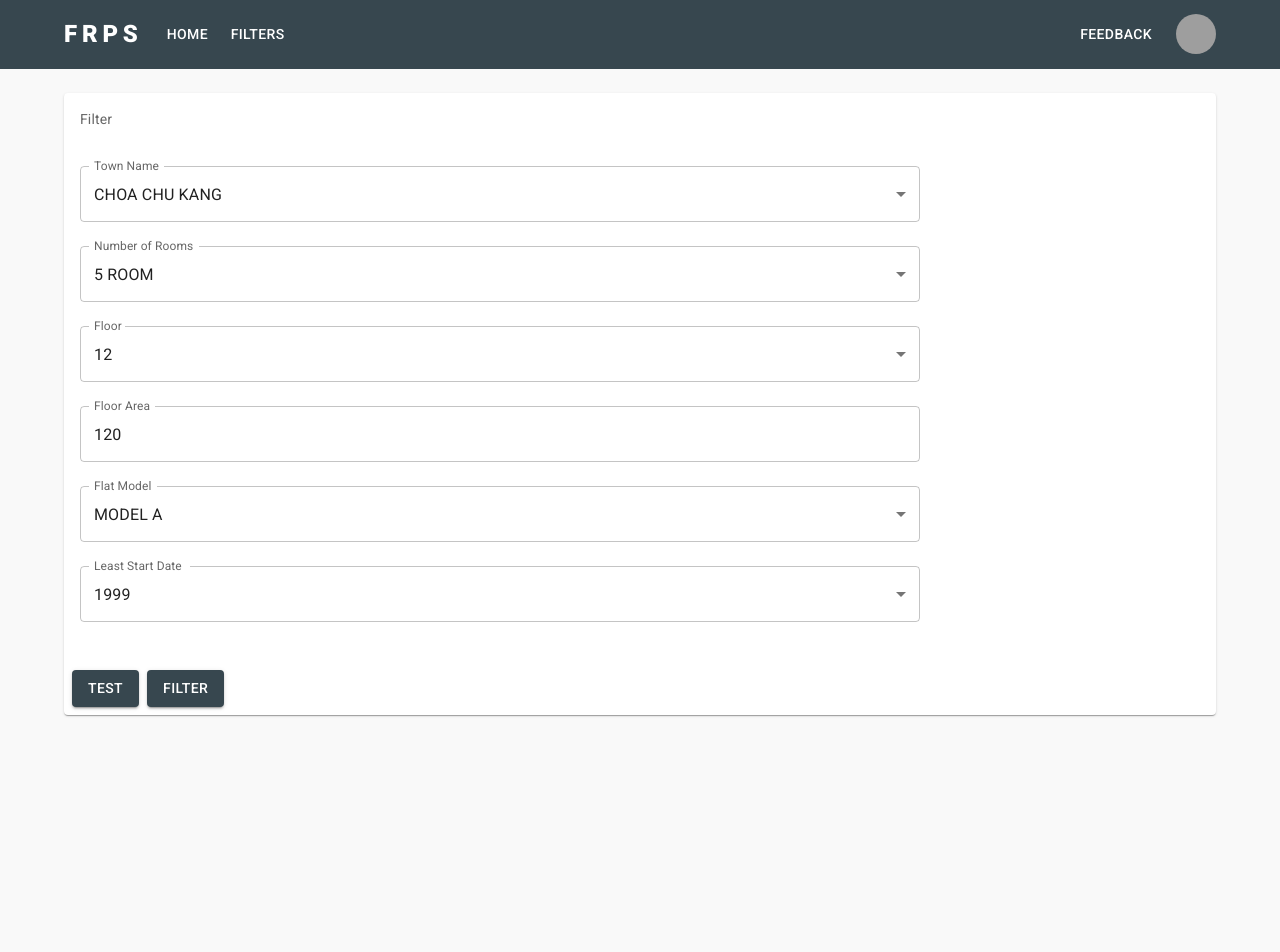
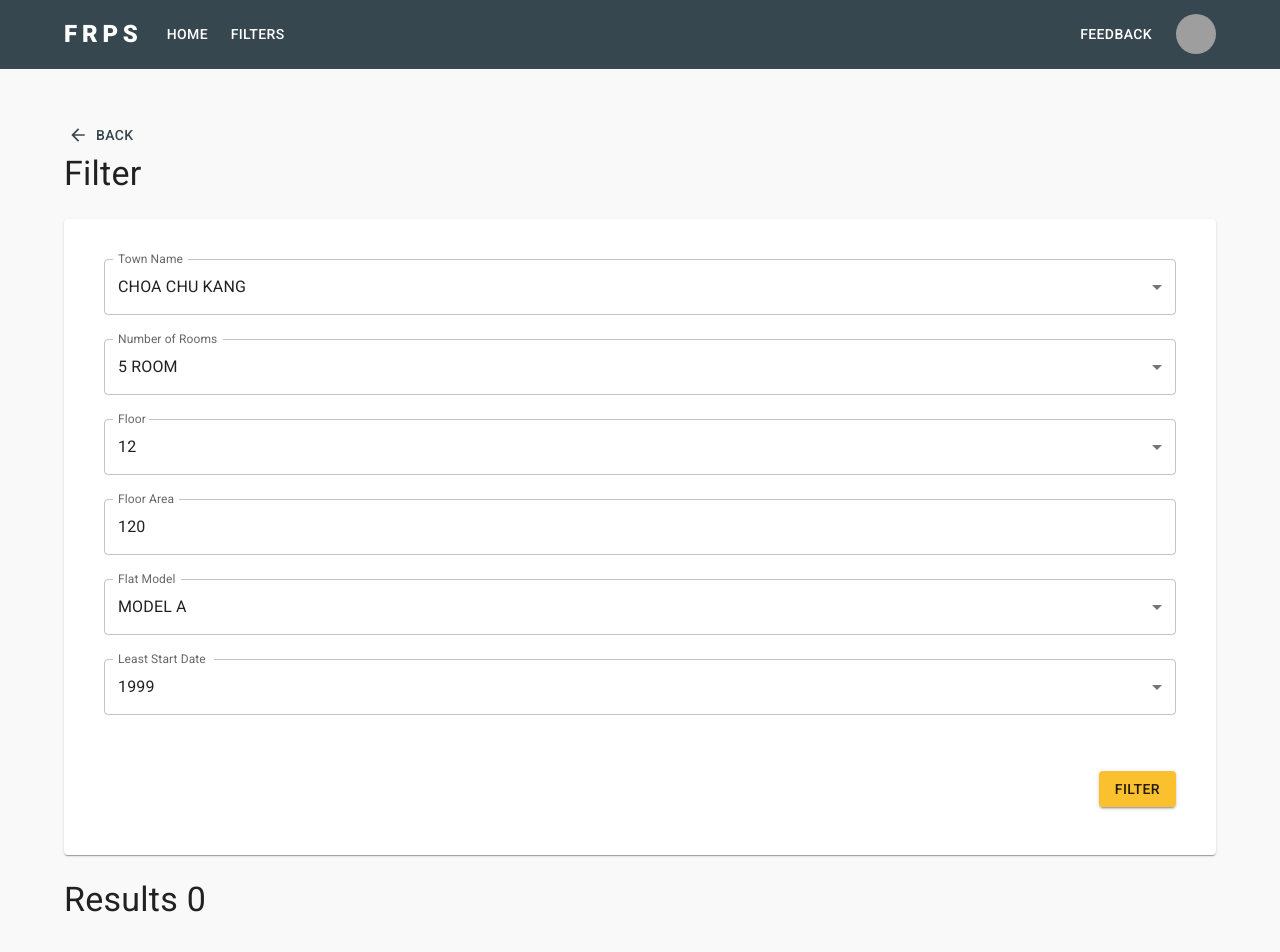
Before and after one commit to M2-Luminous/SC2006-Sinister-Six, a React (Create React App) app in the folder frontend/frps/: page /filters in a window 1280 px wide. Shown: the top 952 px of the page. Built offline with nearby package versions, Linux system fonts and the light colour scheme; grey boxes are pictures that could not be loaded.

Commit message:
Fixed Filter.js

```diff
--- a/frontend/frps/src/Boundary/Filter.js
+++ b/frontend/frps/src/Boundary/Filter.js
@@ -6,10 +6,17 @@ import CardContent from '@mui/material/CardContent';
 import Button from '@mui/material/Button';
 import Typography from '@mui/material/Typography';
 import Select from '@mui/material/Select';
-import { FormControl, TextField } from '@mui/material';
+import { FormControl, LinearProgress, TextField } from '@mui/material';
 import InputLabel from '@mui/material/InputLabel'
 import MenuItem from '@mui/material/MenuItem';
-import { Container } from '@mui/system';
+import { Container, Box } from '@mui/system';
+
+import Flat from '../Entity/Flat';
+import { getFilteredFlats } from '../Control/DatabaseController';
+import HouseCards from './UIElements/HouseCards';
+import ArrowBackIcon from '@mui/icons-material/ArrowBack';
+import CircularProgress from '@mui/material/CircularProgress';
+
 
 const towns = [
     "ANG MO KIO",
@@ -92,6 +99,90 @@ const leaseDates = () => {
     return dates
 }
 
+
+export const FilterToolbar = () => {
+    return (
+        <Box
+            sx={{
+                alignItems: 'center',
+                display: 'flex',
+                justifyContent: 'space-between',
+                flexWrap: 'wrap',
+                m: -1
+            }}
+        >
+            <Typography
+                sx={{ m: 1 }}
+                variant="h4"
+            >
+                Filter
+            </Typography>
+            {/* <Box sx={{ m: 1 }}>
+                <Button
+                    startIcon={(<UploadIcon fontSize="small" />)}
+                    sx={{ mr: 1 }}
+                >
+                    Import
+                </Button>
+                <Button
+                    startIcon={(<DownloadIcon fontSize="small" />)}
+                    sx={{ mr: 1 }}
+                >
+                    Export
+                </Button>
+                <Button
+                    color="primary"
+                    variant="contained"
+                >
+                    Add Customers
+                </Button>
+            </Box> */}
+        </Box>
+    );
+}
+
+export const FilterResultsToolbar = ({ resultLength }) => {
+    return (
+        <Box
+            sx={{
+                alignItems: 'center',
+                display: 'flex',
+                justifyContent: 'space-between',
+                flexWrap: 'wrap',
+                m: -1
+            }}
+        >
+            <Typography
+                sx={{ m: 1 }}
+                variant="h4"
+            >
+                Results {resultLength}
+            </Typography>
+            {/* <Box sx={{ m: 1 }}>
+                <Button
+                    startIcon={(<UploadIcon fontSize="small" />)}
+                    sx={{ mr: 1 }}
+                >
+                    Import
+                </Button>
+                <Button
+                    startIcon={(<DownloadIcon fontSize="small" />)}
+                    sx={{ mr: 1 }}
+                >
+                    Export
+                </Button>
+                <Button
+                    color="primary"
+                    variant="contained"
+                >
+                    Add Customers
+                </Button>
+            </Box> */}
+        </Box>
+    );
+}
+
+
 const Filter = () => {
 
     const [filter, setFilter] = useState({
@@ -102,6 +193,11 @@ const Filter = () => {
         flatModel: 'MODEL A',
         leaseStartDate: '1999'
     });
+
+    const [flatList, setFlatList] = useState([]);
+    const [justEntered, setJustEntered] = useState(true);
+    const [isLoading, setIsLoading] = useState(false);
+    const [resultLength, setResultLength] = useState(0);
 
     const test = () => {
         console.log("STRINGYFYING");
@@ -131,18 +227,69 @@ const Filter = () => {
         console.log("updatedValue:" + filter.townName);
     }
 
+    const handleFilter = (event) => {
+
+        setIsLoading(true);
+        setFlatList({});
+        (async () => {
+            try {
+                let flats = await getFilteredFlats(filter.townName, filter.noOfRooms);
+                setFlatList(
+                    flatList.concat(
+                        flats.docs.map(
+                            (doc) =>
+                                new Flat(
+                                    doc.id,
+                                    doc.data().block,
+                                    doc.data().flat_model,
+                                    doc.data().flat_type,
+                                    doc.data().floor_area_sqm,
+                                    doc.data().lease_commence_date,
+                                    doc.data().month,
+                                    doc.data().resale_price,
+                                    doc.data().storey_range,
+                                    doc.data().street_name,
+                                    doc.data().town
+                                )
+                        )
+                    )
+                );
+
+                setIsLoading(false);
+                // setResultLength(flatList.length());
+                console.log(flatList);
+
+            } catch (err) {
+                console.log("ERROR" + err);
+            }
+
+        })();
+
+    }
+
     return (
+
+        <Box
+            component="main"
+            sx={{
+                flexGrow: 1,
+                py: 3,
+            }}
+        >
             <Container>
-            <Card sx={{ ml: "auto", mr: "auto" }} >
+                <Button
+                    startIcon={<ArrowBackIcon fontSize="small" />}
+                    onClick={() => {
+                    }}
+                >
+                    Back
+                </Button>
+
+                <FilterToolbar />
+
+                <Card sx={{ my: 3, p: 3 }} >
                     <CardContent>
-                    <Typography sx={{ fontSize: 14 }} color="text.secondary" gutterBottom>
-                        Filter
-                    </Typography>
-                </CardContent>
-
-                <CardContent>
-
-                    <FormControl sx={{ width: "75%", mb: 3 }}>
+                        <FormControl sx={{ width: "100%", mb: 3 }}>
                             <InputLabel id="town-select-label">Town Name</InputLabel>
                             <Select
                                 labelId="town-select-label"
@@ -162,7 +309,7 @@ const Filter = () => {
                             </Select>
                         </FormControl>
 
-                    <FormControl sx={{ width: "75%", mb: 3 }}>
+                        <FormControl sx={{ width: "100%", mb: 3 }}>
                             <InputLabel id="noOfRooms-select-label">Number of Rooms</InputLabel>
                             <Select
                                 labelId="noOfRooms-select-label"
@@ -180,7 +327,7 @@ const Filter = () => {
                             </Select>
                         </FormControl>
 
-                    <FormControl sx={{ width: "75%", mb: 3 }}>
+                        <FormControl sx={{ width: "100%", mb: 3 }}>
                             <InputLabel id="floor-select-label">Floor</InputLabel>
                             <Select
                                 labelId="floor-select-label"
@@ -198,7 +345,7 @@ const Filter = () => {
                             </Select>
                         </FormControl>
 
-                    <FormControl sx={{ width: "75%", mb: 3 }}>
+                        <FormControl sx={{ width: "100%", mb: 3 }}>
                             <TextField
                                 id="floorArea-input"
                                 label="Floor Area"
@@ -212,7 +359,7 @@ const Filter = () => {
 
                         </FormControl>
 
-                    <FormControl sx={{ width: "75%", mb: 3 }}>
+                        <FormControl sx={{ width: "100%", mb: 3 }}>
                             <InputLabel id="flatModel-select-label">Flat Model</InputLabel>
                             <Select
                                 labelId="flatModel-select-label"
@@ -229,7 +376,7 @@ const Filter = () => {
                             </Select>
                         </FormControl>
 
-                    <FormControl sx={{ width: "75%", mb: 3 }}>
+                        <FormControl sx={{ width: "100%", mb: 3 }}>
                             <InputLabel id="leaseStartDate-select-label">Least Start Date</InputLabel>
                             <Select
                                 labelId="leaseStartDate-select-label"
@@ -248,13 +395,25 @@ const Filter = () => {
 
                     </CardContent>
 
-                <CardActions>
-                    <Button onClick={test} variant="contained">test</Button>
+                    <CardContent sx={{ display: 'flex', justifyContent: 'flex-end' }}>
 
-                    <Button variant="contained">Filter</Button>
-                </CardActions>
+                        <Button variant="contained" onClick={() => (
+                            handleFilter()
+                        )} color="secondary">Filter</Button>
+
+                    </CardContent>
                 </Card >
-        </Container>
+
+                <FilterResultsToolbar resultLength={resultLength} />
+
+                <Box sx={{ pt: 3 }}>
+                    {isLoading ? <LinearProgress /> : <HouseCards flats={flatList} />}
+
+                </Box>
+
+
+            </Container >
+        </Box >
     );
 }
 
--- a/frontend/frps/src/Control/DatabaseController.js
+++ b/frontend/frps/src/Control/DatabaseController.js
@@ -1,5 +1,5 @@
 import { initializeApp } from 'firebase/app';
-import { getFirestore, collection, getDocs, doc, getDoc, setDoc, addDoc, updateDoc, limit, query, orderBy, startAfter, deleteDoc } from "firebase/firestore";
+import { getFirestore, collection, getDocs, doc, getDoc, setDoc, addDoc, updateDoc, limit, query, orderBy, startAfter, deleteDoc, where } from "firebase/firestore";
 
 const firebaseConfig = {
     apiKey: "AIzaSyAO1UltJ3w_L0PihYZh5yOAqc3tZzKMjlY",
@@ -99,21 +99,49 @@ export const getOneFlat = async (flatID) => {
     return await getDoc(ref);
 }
 
+// Filter handlers
+
+export const getFilteredFlats = async (townName, noOfRooms) => {
+    console.log("calledFilteredFlats");
+    const q = query(
+        collection(db, "data"),
+        orderBy("resale_price"),
+        where("town", "==", townName),
+        where("flat_type", "==", noOfRooms),
+        limit(50)
+    );
+
+    return await getDocs(q);
+}
+
+
+// await Promise.all([getDocs(q), getDocs(q1)]).then((values) => {
+//     allData = values;
+//     //print allData
+
+// });
+
+
+// Graph handlers
+
 export const getGraphFlat = async (townName, streetName, leaseCommence, flatType, flatModel, floorArea) => {
     let ref = collection(db, "data");
     let q = query(
         ref,
-        where("town" == townName),
-        where("street_name" == streetName),
-        where("lease_commence" == leaseCommence),
-        where("flat_type" == flatType),
-        where("flat_model" == flatModel),
-        where("floor_area" == floorArea),
+        where("town" === townName),
+        where("street_name" === streetName),
+        where("lease_commence" === leaseCommence),
+        where("flat_type" === flatType),
+        where("flat_model" === flatModel),
+        where("floor_area" === floorArea),
         limit(5));
 
     return await getDocs(q);
 }
 
+
+
+// Feedback handlers
 
 export const writeFeedback = async (docData) => {
     return await addDoc(collection(db, "feedback"), docData);
--- a/frontend/frps/src/index.js
+++ b/frontend/frps/src/index.js
@@ -14,10 +14,8 @@ import CssBaseline from '@mui/material/CssBaseline';
 
 const root = ReactDOM.createRoot(document.getElementById('root'));
 root.render(
-  <React.StrictMode>
-    <ThemeProvider theme={theme}>
-      <CssBaseline />
-      <App />
-    </ThemeProvider>
-  </React.StrictMode>
+  <ThemeProvider theme={theme}>
+    <CssBaseline />
+    <App />
+  </ThemeProvider>
 );
```
Also changed, not shown: frontend/frps/src/Boundary/Admin.js (+0 -7 lines). Lines whose indentation alone changed are shown as unchanged.
